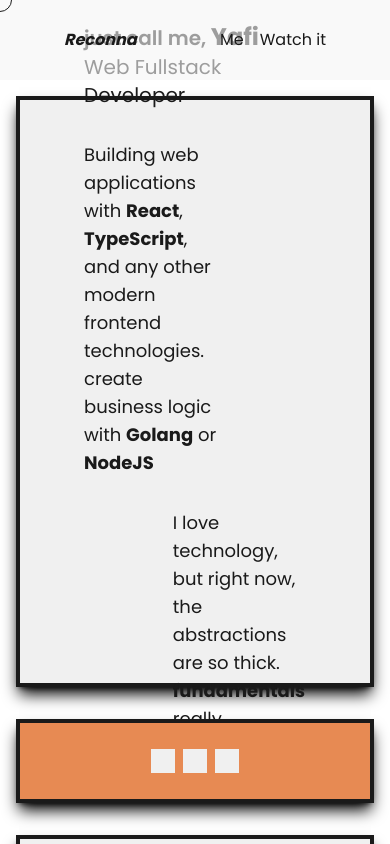
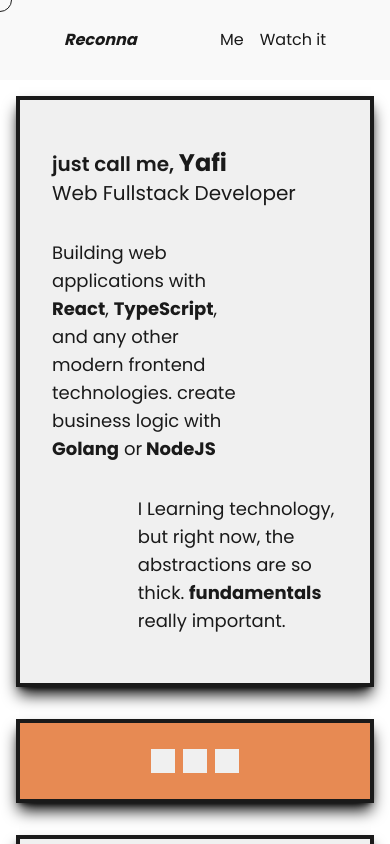
Before and after one commit to Yafiakmal/portohub, a Next.js app: page / in a window 390 px wide. Shown: the top 844 px of the page. Built offline with nearby package versions, Linux system fonts and the light colour scheme.

Commit message:
fit hero padding

```diff
--- a/app/page.tsx
+++ b/app/page.tsx
@@ -45,11 +45,12 @@ export default function HomePage() {
           "w-full px-4 md:px-10 lg:px-15",
         )}
       >
+        {/* Hero */}
         <section
           className={cn(
             "flex flex-col gap-8 justify-center",
             "h-[70vh] md:h-[80vh] w-full",
-            "p-16",
+            "p-8 md:p-16",
             "bg-secondary",
             "text-secondary-foreground",
             "border-4 border-foreground shadow-lg shadow-black",
@@ -69,7 +70,11 @@ export default function HomePage() {
             </h2>
           </div>
           <div>
-            <p className={cn("w-[60%] text-lg md:text-xl lg:text-2xl")}>
+            <p
+              className={cn(
+                "w-[70%] md:w-[60%]  text-lg md:text-xl lg:text-2xl",
+              )}
+            >
               Building web applications with <strong>React</strong>,{" "}
               <strong>TypeScript</strong>, and any other modern frontend
               technologies. create business logic with <strong>Golang</strong>{" "}
@@ -78,14 +83,20 @@ export default function HomePage() {
             </p>
           </div>
           <div className={cn("flex  justify-end w-full ")}>
-            <p className={cn("w-[60%] text-lg md:text-xl lg:text-2xl")}>
+            <p
+              className={cn(
+                "w-[70%] md:w-[60%] text-lg md:text-xl lg:text-2xl",
+              )}
+            >
               {" "}
-              I love technology, but right now, the abstractions are so thick.{" "}
-              <strong className={cn("font-bold")}>fundamentals </strong>
+              I Learning technology, but right now, the abstractions are so
+              thick. <strong className={cn("font-bold")}>fundamentals </strong>
               really important.{" "}
             </p>
           </div>
         </section>
+
+        {/* Tech Stack */}
         <section
           className={cn(
             "flex gap-2 justify-center items-center",
@@ -98,6 +109,8 @@ export default function HomePage() {
           <div className="h-6 w-6 bg-secondary"></div>
           <div className="h-6 w-6 bg-secondary"></div>
         </section>
+
+        {/* projects */}
         <section
           className={cn(
             "h-[70vh] md:h-[80vh] w-full",
```
